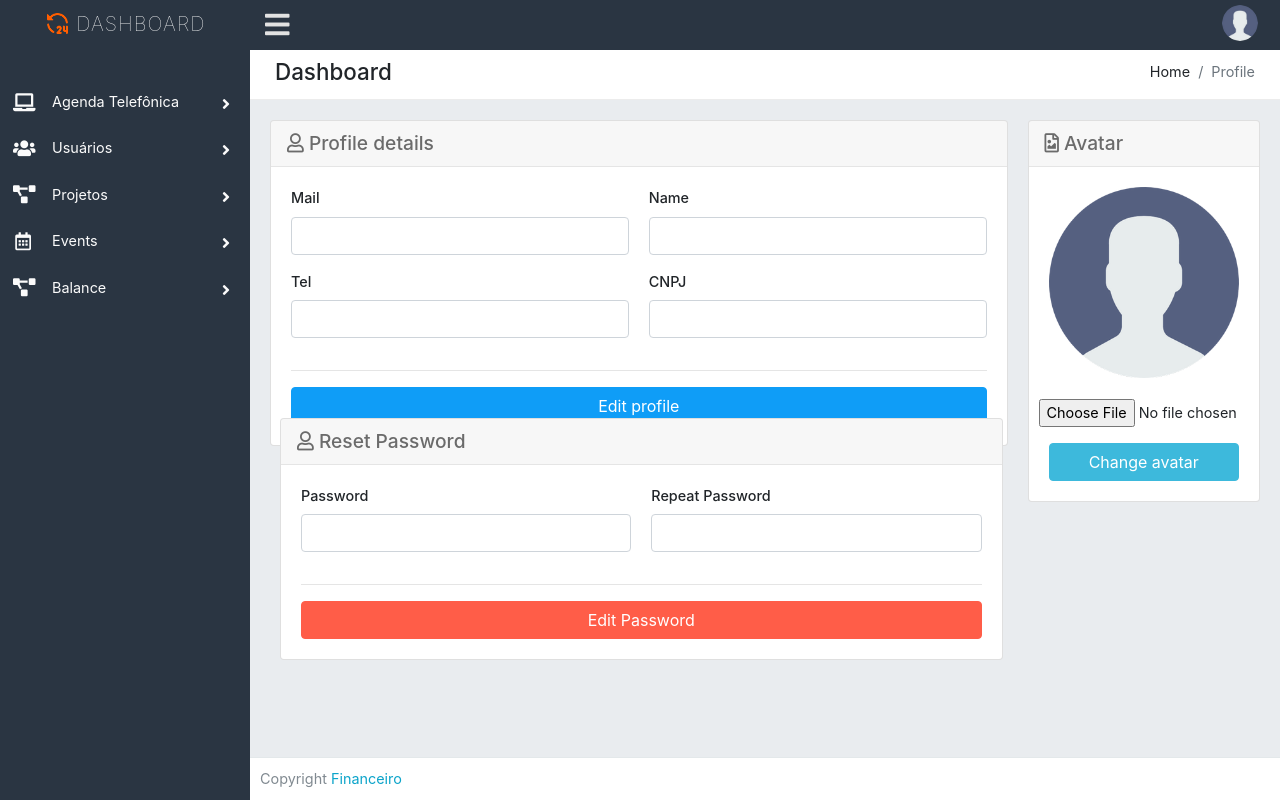
After one commit to jtinhajoaopedro/finan, a PHP site: page /painel/profile.php in a window 1280 px wide. The commit adds this page. Run offline with PHP 8.4, Linux system fonts and the light colour scheme; data that the repository does not hold is empty; some libraries are stand-ins or nearby versions.

Commit message:
add image add

```diff
--- a/painel/_select_nivel.php
+++ b/painel/_select_nivel.php
@@ -1,5 +1,6 @@
 <?php
 session_start();
+include 'header.php';
 
 $mailHeader = $_SESSION['mailx'];
 
--- /dev/null
+++ b/painel/profile.php
@@ -0,0 +1,264 @@
+<?php include 'header.php'; ?>
+
+<body class="adminbody">
+
+
+	<div id="main">
+
+		<!-- top bar navigation -->
+		<?php include 'topbar.php' ?>
+		<!-- End Navigation -->
+
+		<?php include 'menu.php'; ?>
+
+		<div class="content-page">
+
+			<!-- Start content -->
+			<div class="content">
+
+				<div class="container-fluid">
+
+					<div class="row">
+						<div class="col-xl-12">
+							<div class="breadcrumb-holder">
+								<h1 class="main-title float-left">Dashboard</h1>
+								<ol class="breadcrumb float-right">
+									<li class="breadcrumb-item">Home</li>
+									<li class="breadcrumb-item active">Profile</li>
+								</ol>
+								<div class="clearfix"></div>
+							</div>
+
+
+
+						</div>
+					</div>
+
+					<!-- download -->
+					<script src="https://ajax.googleapis.com/ajax/libs/jquery/2.1.1/jquery.min.js"></script>
+					<script src="https://cdnjs.cloudflare.com/ajax/libs/jquery.mask/1.14.11/jquery.mask.min.js"></script>
+
+					<div class="row">
+
+						<div class="col-xs-12 col-sm-12 col-md-8 col-lg-9 col-xl-9">
+							<div class="card mb-3">
+								<div class="card-header">
+									<h3><i class="far fa-user"></i> Profile details</h3>
+								</div>
+
+								<div class="card-body">
+
+
+									<form action="edit_user.php" method="post" enctype="multipart/form-data">
+
+										<div class="row">
+											<div class="col-lg-6">
+												<div class="form-group">
+													<label>Mail</label>
+													<input class="form-control" name="name" type="text" value="<?php echo $mailHeader?>"  required />
+												</div>
+											</div>
+
+											<div class="col-lg-6">
+												<div class="form-group">
+													<label>Name</label>
+													<input class="form-control" name="name" type="text" value="<?php echo $name?>" autocomplete='off' required />
+													<input class="form-control" name="id" type="number" value="<?php echo $id?>" style='display: none' />
+												</div>
+											</div>
+										</div>
+
+										<div class="row">
+											<div class="col-lg-6">
+												<div class="form-group">
+													<label>Tel</label>
+													<input class="form-control phone_with_ddd" value="<?php echo $tel?>" name="tel" type="text"  required />
+												</div>
+											</div>
+
+											<div class="col-lg-6">
+												<div class="form-group">
+													<label>CNPJ</label>
+													<input class="form-control cnpj" name="cnpj" value="<?echo $cnpj?>" type="text" required />
+												</div>
+											</div>
+										</div>
+
+
+
+										<div class="row">
+											<div class="col-lg-12">
+												<hr>
+												<button type="submit" class="btn btn-primary btn-block">Edit profile</button>
+											</div>
+										</div>
+
+									</form>
+
+								</div>
+								<!-- end card-body -->
+
+							</div>
+							<!-- end card -->
+
+						</div>
+						<!-- end col -->
+
+
+
+						<div class="col-xs-12 col-sm-12 col-md-4 col-lg-3 col-xl-3">
+							<div class="card mb-3">
+								<div class="card-header">
+									<h3><i class="far fa-file-image"></i> Avatar</h3>
+								</div>
+
+								<div class="card-body text-center">
+
+									<div class="row">
+										<div class="col-lg-12">
+											<img alt="avatar" class="img-fluid" src="assets/images/avatars/avatar.png">
+										</div>
+									</div>
+
+									<div class="row">
+										<form action="insert_image.php" method="post" enctype="multipart/form-data">
+
+												<div class="form-group">
+													<input class="form-control" name="id" type="number" value="<?php echo $id?>" style='display: none' />
+													<br>
+													<center>
+													<input type="file" class="form-control-file" name="image" id="exampleFormControlFile1">
+													</center>
+												</div>
+
+											<div class="col-lg-12">
+												<button type="submit" class="btn btn-info btn-block mt-3">Change avatar</button>
+											</div>
+										</form>
+									</div>
+
+								</div>
+								<!-- end card-body -->
+
+							</div>
+							<!-- end card -->
+
+						</div>
+						<!-- end col -->
+
+
+					</div>
+
+					<div class="col-xs-12 col-sm-12 col-md-8 col-lg-9 col-xl-9" style="margin-top: -100px">
+						<div class="card mb-3">
+							<div class="card-header">
+								<h3><i class="far fa-user"></i> Reset Password</h3>
+							</div>
+
+							<div class="card-body">
+
+
+								<form action="edit_password.php" method="post" enctype="multipart/form-data">
+
+
+									<div class="row">
+										<div class="col-lg-6">
+											<div class="form-group">
+												<label>Password</label>
+												<input class="form-control" name="password" type="password" id="password" />
+												<input class="form-control" name="id" type="number" value="<?php echo $id?>" style='display: none' />
+											</div>
+										</div>
+
+										<div class="col-lg-6">
+											<div class="form-group">
+												<label>Repeat Password</label>
+												<input class="form-control" name="password2" type="password" id="confirm_password" />
+											</div>
+										</div>
+									</div>
+
+
+
+									<div class="row">
+										<div class="col-lg-12">
+											<hr>
+											<button type="submit" class="btn btn-danger btn-block">Edit Password</button>
+										</div>
+									</div>
+
+								</form>
+
+							</div>
+							<!-- end card-body -->
+
+						</div>
+						<!-- end card -->
+
+					</div>
+					<!-- end col -->
+
+
+					<script type="text/javascript">
+						$("#telefone, #celular").mask("(00) 00000-0000"); //000 000 0000 eua
+						$('.date').mask('00/00/0000');
+						$('.time').mask('00:00:00');
+						$('.date_time').mask('00/00/0000 00:00:00');
+						$('.cep').mask('00000-000');
+						$('.phone').mask('0000-0000');
+						$('.phone_with_ddd').mask('(00) 0000-0000');
+						$('.phone_us').mask('(000) 000-0000');
+						$('.mixed').mask('AAA 000-S0S');
+						$('.cpf').mask('000.000.000-00', {reverse: true});
+						$('.cnpj').mask('00.000.000/0000-00', {reverse: true});
+						$('.money').mask('000.000.000.000.000,00', {reverse: true});
+						$('.money2').mask("#.##0,00", {reverse: true});
+						$('.ip_address').mask('0ZZ.0ZZ.0ZZ.0ZZ', {
+							translation: {
+								'Z': {
+									pattern: /[0-9]/, optional: true
+								}
+							}
+						});
+						$('.ip_address').mask('099.099.099.099');
+						$('.percent').mask('##0,00%', {reverse: true});
+						$('.clear-if-not-match').mask("00/00/0000", {clearIfNotMatch: true});
+						$('.placeholder').mask("00/00/0000", {placeholder: "__/__/____"});
+						$('.fallback').mask("00r00r0000", {
+							translation: {
+								'r': {
+									pattern: /[\/]/,
+									fallback: '/'
+								},
+								placeholder: "__/__/____"
+							}
+						});
+						$('.selectonfocus').mask("00/00/0000", {selectOnFocus: true});
+					</script>
+
+
+				</div>
+				<!-- END container-fluid -->
+
+			</div>
+			<!-- END content -->
+
+		</div>
+		<!-- END content-page -->
+
+		<?php include 'footer.php' ?>
+		<script type="text/javascript">
+			var password = document.getElementById("password")
+			, confirm_password = document.getElementById("confirm_password");
+
+			function validatePassword(){
+				if(password.value != confirm_password.value) {
+					confirm_password.setCustomValidity("Senhas diferentes!");
+				} else {
+					confirm_password.setCustomValidity('');
+				}
+			}
+
+			password.onchange = validatePassword;
+			confirm_password.onkeyup = validatePassword;
+		</script>
```
Also changed, not shown: painel/edit_password.php (added, +15 -0 lines), painel/form_user.php (+15 -11 lines), painel/insert_image.php (added, +17 -0 lines), painel/insert_users.php (+8 -6 lines), painel/list_users.php (+8 -10 lines), painel/_edit_user.php (renamed from painel/edit_users.php), painel/images/2c128f964ce93a0b56ba706938fde82e.jpg (added), painel/images/caf61d27070f162ae772774b1835dc5d.jpg (added).
